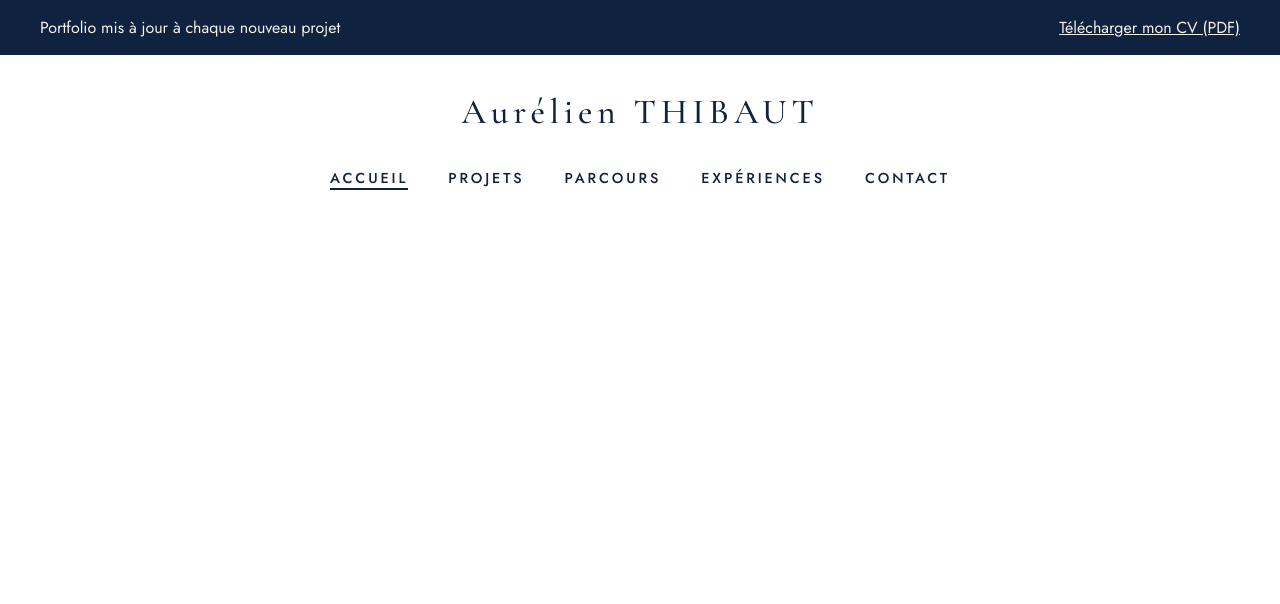
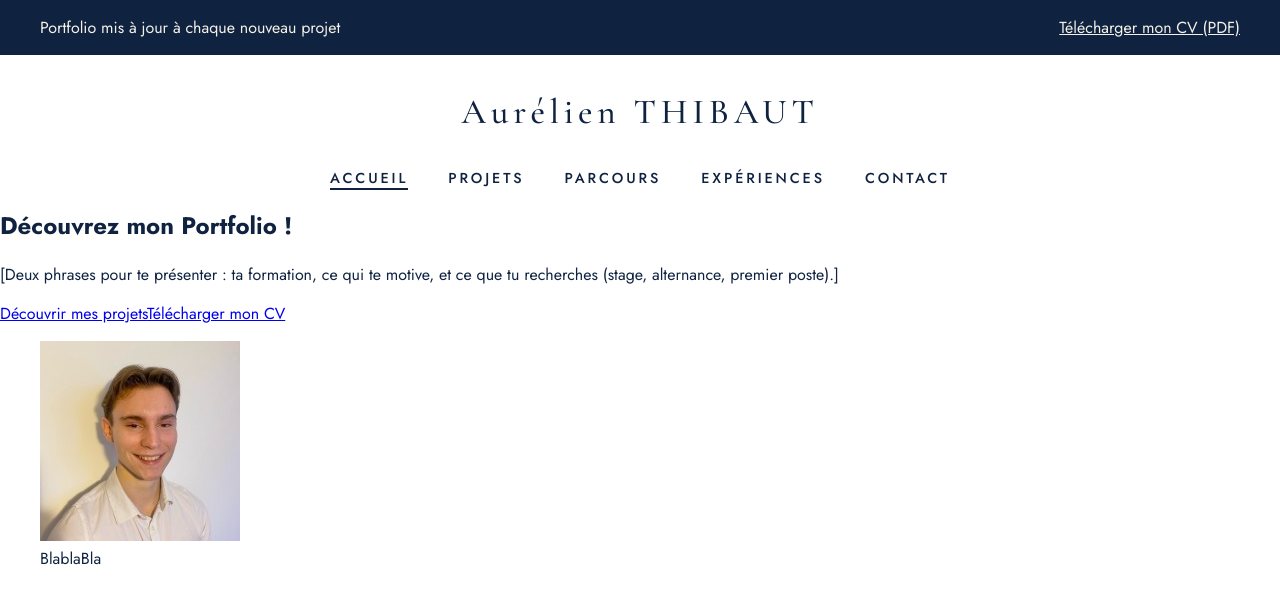
Before and after one commit to Aure-0411/Portfolio, a React (Vite) app: page / in a window 1280 px wide. Shown: the top 604 px of the page. Built offline with nearby package versions, Linux system fonts and the light colour scheme.

Commit message:
Starting the man

```diff
--- a/src/App.jsx
+++ b/src/App.jsx
@@ -1,7 +1,9 @@
 import Header from './components/Header.jsx';
+import Home from './Pages/Home.jsx';
 
 export default function App() {
   return (
-    <Header/>
+    <><Header/><Home/></>
+
   )
 }
--- /dev/null
+++ b/src/Pages/Home.jsx
@@ -0,0 +1,30 @@
+import './Home.css'
+
+export default function Home() {
+
+
+  return (
+    <main>
+        <section className="hero">
+
+          <div className="hero__content">
+
+            <h1 className="hero__title">Découvrez mon Portfolio !</h1>
+            <p className="hero__title-description">[Deux phrases pour te présenter : ta formation, ce qui te motive, et ce que tu recherches (stage, alternance, premier poste).]</p>
+
+            <div className="hero__actions">
+              <a className="hero__button" href="/projets">Découvrir mes projets</a>
+              <a className="hero__button hero__button--secondary" href="/cv-aurelien-thibaut.pdf" download>Télécharger mon CV</a>
+            </div>
+
+          </div>
+
+          <figure className="hero__media">
+            <img className="hero__photo" src="/photo-aurelien.jpg" alt="Portrait d'Aurélien THIBAUT"></img>
+            <figcaption className="hero__caption">BlablaBla</figcaption>
+          </figure>
+
+        </section>
+    </main>
+  )
+}
```
Also changed, not shown: public/photo-aurelien.jpg (added), src/Pages/Home.css (added).
